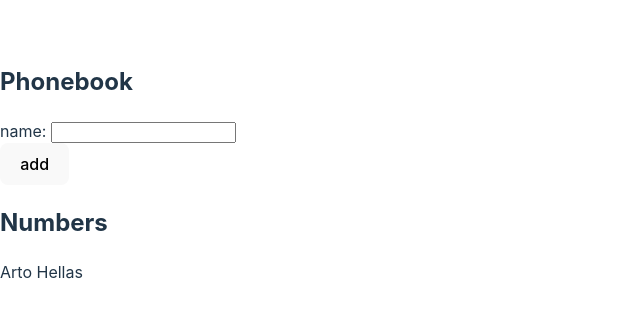
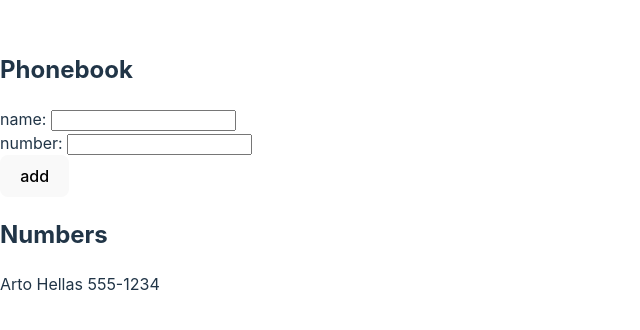
Before and after one commit to nikolairoshchin/fullstackopen, a React (Vite) app in the folder part2/phonebook/: page / in a window 1280 px wide. Shown: the part 228-558 px from the top of the page, without its empty margins (0-640 px from the left). Built offline with nearby package versions, Linux system fonts and the light colour scheme.

Commit message:
exercise 2.8 done

```diff
--- a/part2/phonebook/src/App.jsx
+++ b/part2/phonebook/src/App.jsx
@@ -3,16 +3,17 @@ import { useState } from 'react'
 const Persons = ( {persons} ) => {
   return (
       persons.map(person =>
-        <p key={person.name}>{person.name}</p>
+        <p key={person.id}>{person.name} {person.number}</p>
       )
   )
 }
 
 const App = () => {
   const [persons, setPersons] = useState([
-    { name: 'Arto Hellas' }
+    { name: 'Arto Hellas', number: '555-1234', id: 1 }
   ])
   const [newName, setNewName] = useState('')
+  const [newNumber, setNewNumber] = useState('')
 
   const isNameExist = () => {
     let isName = false
@@ -28,15 +29,24 @@ const App = () => {
       alert( `${newName} is already added to phonebook` )
       return
     }
+
+    const newId = persons.at(-1).id + 1
     const newPerson = {
-      name: newName
+      name: newName,
+      number: newNumber,
+      id: newId
     }
     setPersons(persons.concat(newPerson))
     setNewName('')
+    setNewNumber('')
   }
 
   const handleNameChange = (event) => {
     setNewName(event.target.value)
+  }
+
+  const handleNumberChange = (event) => {
+    setNewNumber(event.target.value)
   }
 
   return (
@@ -49,6 +59,11 @@ const App = () => {
             onChange={handleNameChange} />
         </div>
         <div>
+          number: <input
+            value={newNumber}
+            onChange={handleNumberChange} />
+        </div>
+        <div>
           <button type="submit">add</button>
         </div>
       </form>
```
